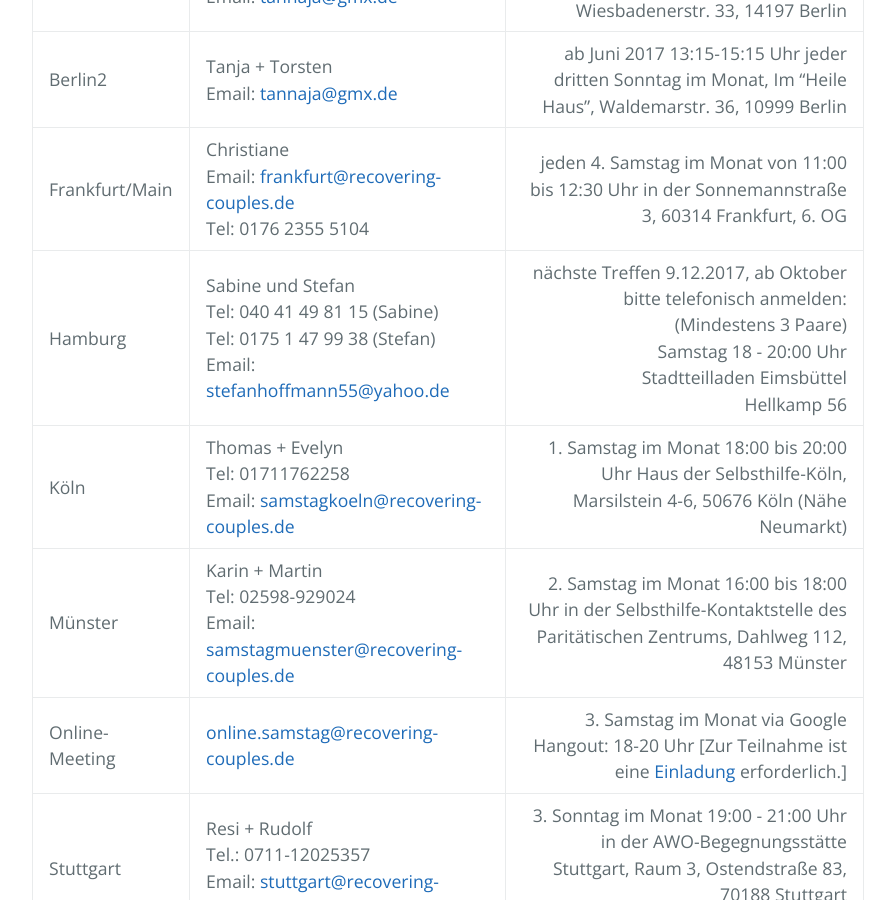
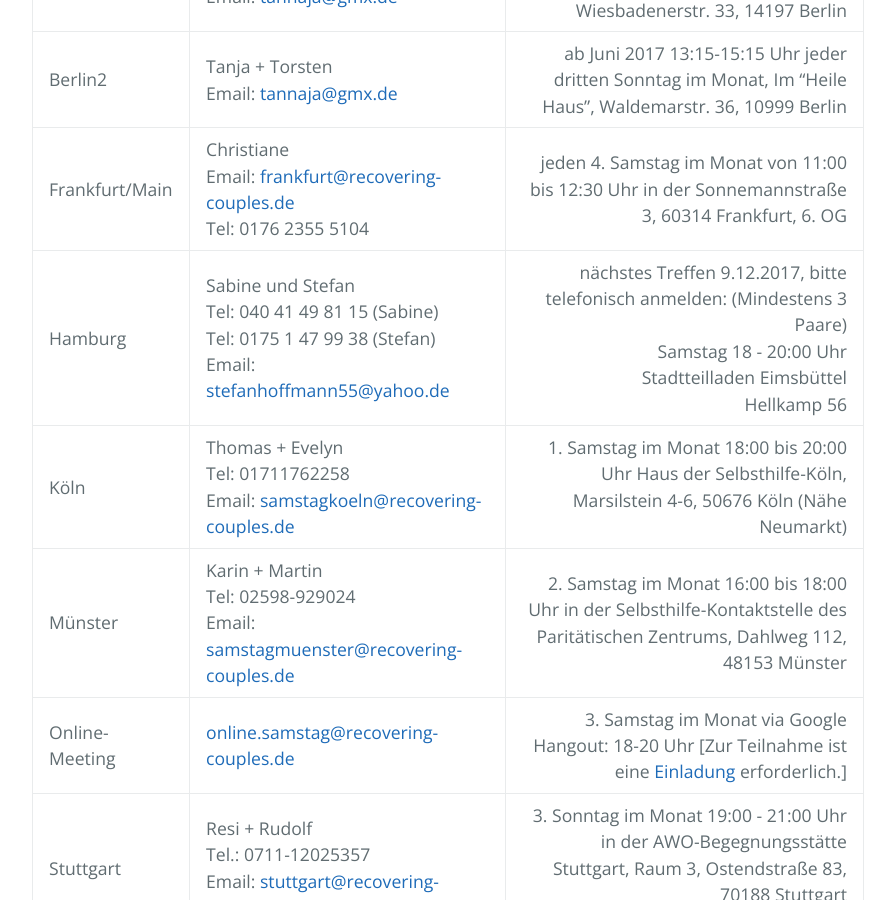
Before and after one commit to rcadeutschland/rcadeutschland.github.io, a Jekyll site: the page built from Gruppen.MD, in a window 1280 px wide and 900 px high, scrolled down 550 px. Shown: the whole window, without its empty margins (192-1087 px from the left). Built offline with Jekyll 4.4.1, drawn with Linux system fonts in a browser that asks for light colours; nearby versions of some CDN libraries.

Commit message:
Update Gruppen.MD

```diff
--- a/Gruppen.MD
+++ b/Gruppen.MD
@@ -9,7 +9,7 @@
 | Berlin | Tanja + Torsten<br>Email: <tannaja@gmx.de> |  13:00-15:00 Uhr jeder erste Sonntag im Monat, Im "Lebensglück Yoga", Wiesbadenerstr. 33, 14197 Berlin |
 | Berlin2 | Tanja + Torsten<br>Email: <tannaja@gmx.de> |  ab Juni 2017 13:15-15:15 Uhr jeder dritten Sonntag im Monat, Im "Heile Haus", Waldemarstr. 36, 10999 Berlin |
 | Frankfurt/Main | Christiane<br>Email: <frankfurt@recovering-couples.de><br>Tel: 0176 2355 5104 | jeden 4. Samstag im Monat  von 11:00 bis 12:30 Uhr  in der Sonnemannstraße 3, 60314 Frankfurt, 6. OG |
-| Hamburg | Sabine und Stefan<br>Tel: 040 41 49 81 15 (Sabine)<br>Tel: 0175 1 47 99 38 (Stefan)<br>Email: <stefanhoffmann55@yahoo.de> | nächste Treffen 9.12.2017, ab Oktober bitte telefonisch anmelden: (Mindestens 3 Paare)<br>Samstag 18 - 20:00 Uhr<br>Stadtteilladen Eimsbüttel<br>Hellkamp 56 |
+| Hamburg | Sabine und Stefan<br>Tel: 040 41 49 81 15 (Sabine)<br>Tel: 0175 1 47 99 38 (Stefan)<br>Email: <stefanhoffmann55@yahoo.de> | nächstes Treffen 9.12.2017, bitte telefonisch anmelden: (Mindestens 3 Paare)<br>Samstag 18 - 20:00 Uhr<br>Stadtteilladen Eimsbüttel<br>Hellkamp 56 |
 | Köln | Thomas + Evelyn<br>Tel: 01711762258<br>Email: <samstagkoeln@recovering-couples.de> | 1. Samstag im Monat 18:00 bis 20:00 Uhr Haus der Selbsthilfe-Köln, Marsilstein 4-6, 50676 Köln (Nähe Neumarkt) |
 | Münster | Karin + Martin<br>Tel: 02598-929024<br>Email: <samstagmuenster@recovering-couples.de> | 2. Samstag im Monat 16:00 bis 18:00 Uhr  in der Selbsthilfe-Kontaktstelle des Paritätischen Zentrums, Dahlweg 112, 48153 Münster |
 | Online-Meeting | <online.samstag@recovering-couples.de> | 3. Samstag im Monat via Google Hangout: 18-20 Uhr [Zur Teilnahme ist eine <a href="mailto:online.samstag@recovering-couples.de?subject=[Anmeldung RCA-Onlinemeeting]">Einladung</a> erforderlich.] |
```
